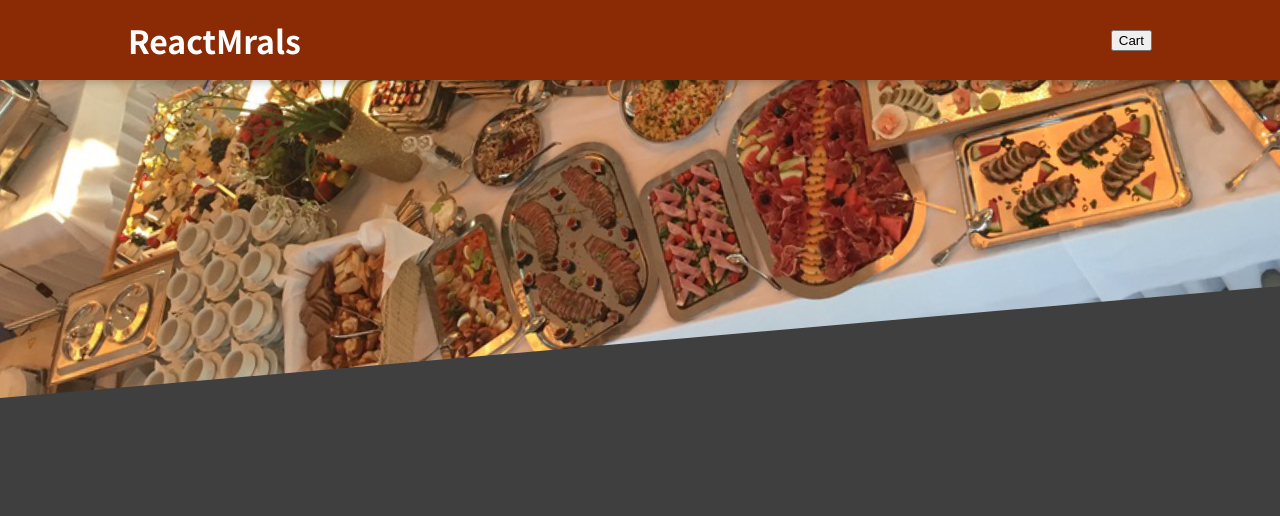
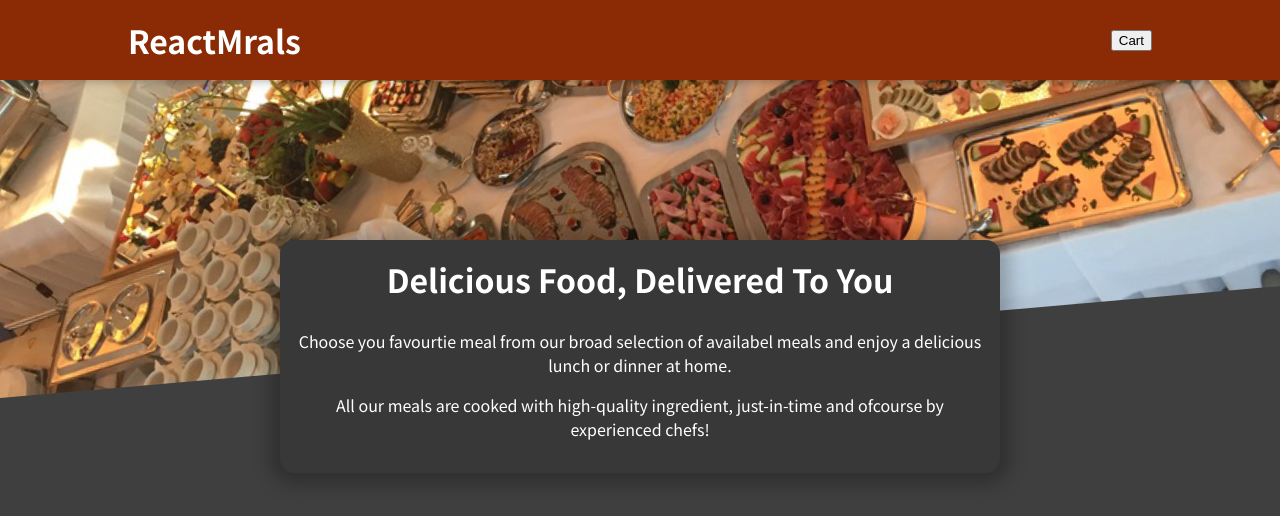
Before and after one commit to vivek5312/Resturant-app, a React (Create React App) app: page / in a window 1280 px wide. Shown: the top 516 px of the page. Built offline with nearby package versions, Linux system fonts and the light colour scheme.

Commit message:
Add component meal summary in app

```diff
--- a/src/App.js
+++ b/src/App.js
@@ -1,8 +1,10 @@
 import Header from "./Layout/Header";
+import MealSummary from "./Meal/MealSummary";
 function App() {
   return (
     <div>
       <Header />
+      <MealSummary/>
     </div>
   );
 }
```
